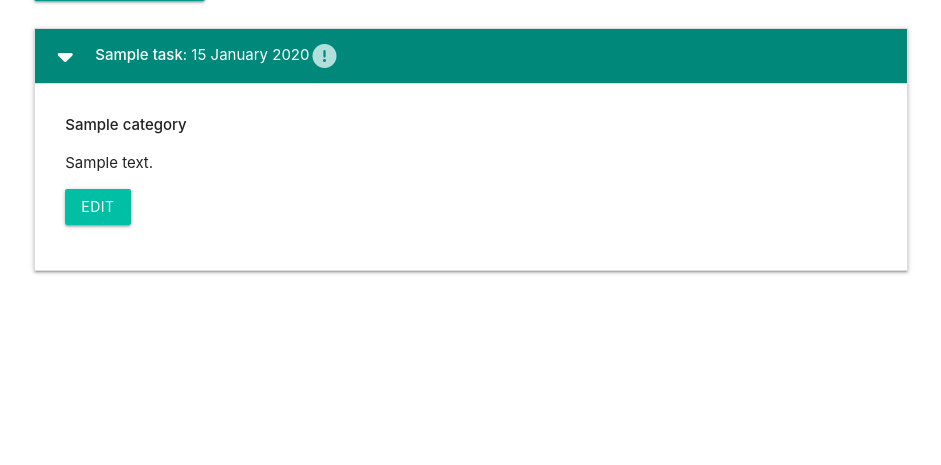
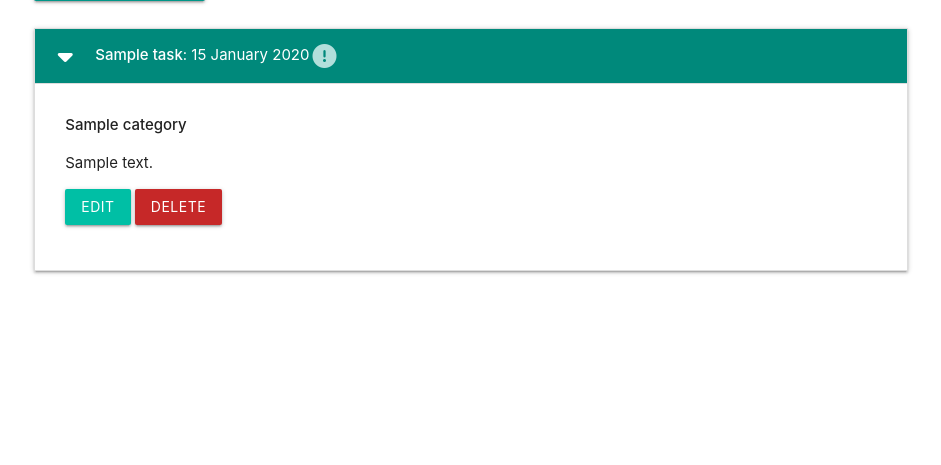
Before and after one commit to kash-dotcom/task-manager, a Flask app: page / in a window 1280 px wide, after a click that opens the changed part. Shown: the part 212-677 px from the top of the page, without its empty margins (169-1110 px from the left). Run offline with Flask 3, Linux system fonts and the light colour scheme; tables that the repository leaves empty hold one stand-in row (values such as "Sample post").

Commit message:
Add function to delete tasks

```diff
--- a/taskmanager/routes.py
+++ b/taskmanager/routes.py
@@ -33,6 +33,7 @@ def edit_category(category_id):
         return redirect(url_for("categories"))
     return render_template("edit_category.html", category=category)
 
+
 @app.route("/delete_category/<int:category_id>")
 def delete_category(category_id):
     category = Category.query.get_or_404(category_id)
@@ -40,6 +41,13 @@ def delete_category(category_id):
     db.session.commit()
     return redirect(url_for("categories"))
 
+
+@app.route("/delete_task/<int:task_id>")
+def delete_task(task_id):
+    task = Task.query.get_or_404(task_id)
+    db.session.delete(task)
+    db.session.commit()
+    return redirect(url_for("home"))
 
 @app.route("/add_task", methods=["GET", "POST"])
 def add_task():
--- a/taskmanager/templates/tasks.html
+++ b/taskmanager/templates/tasks.html
@@ -26,6 +26,7 @@
                 <p>{{ task.task_description }}</p>
                 <p>
                     <a href="{{ url_for('edit_task', task_id=task.id) }}" class="btn teal accent-4">Edit</a>
+                    <a href="{{ url_for('delete_task', task_id=task.id) }}" class="btn red darken-3">Delete</a>
                 </p>
 
             </li>
```
